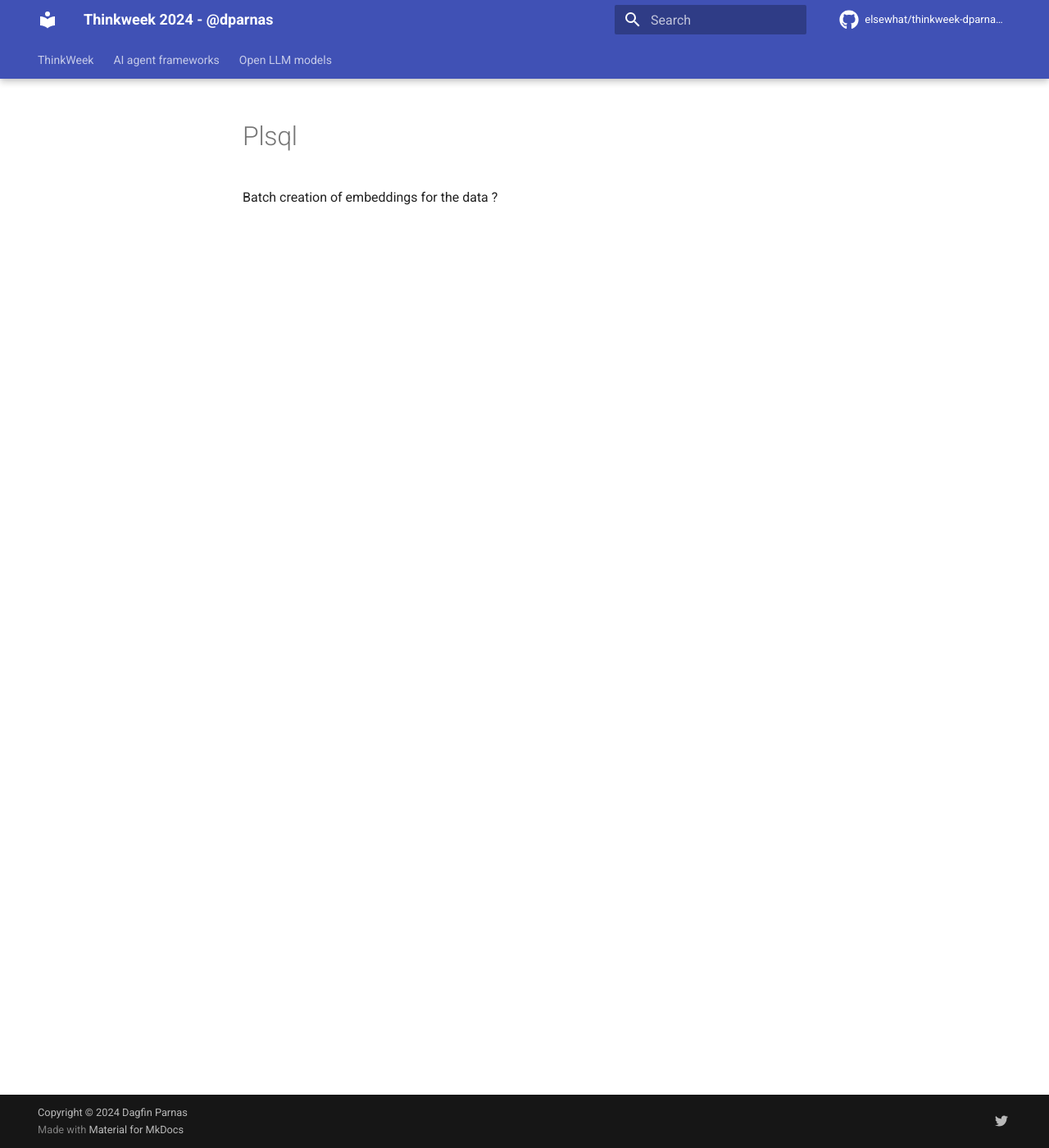
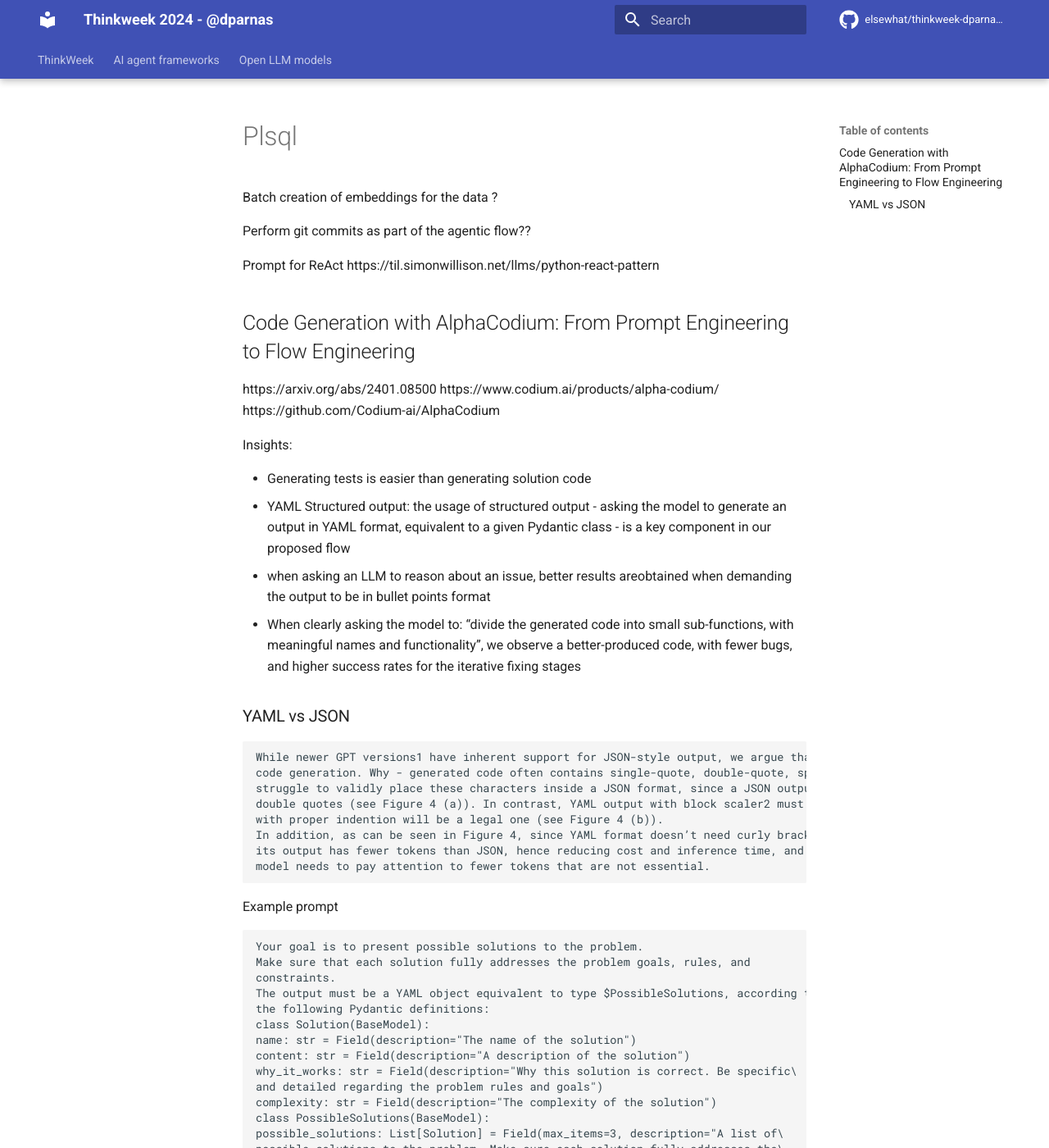
Before and after one commit to elsewhat/thinkweek-dparnas-2024, an MkDocs documentation site: the page built from docs/modernizing/plsql.md, in a window 1280 px wide and 1400 px high. Shown: the whole window at 82% size. Built offline with MkDocs 1.6.1 and Material for MkDocs 9.7.7, drawn with Linux system fonts in a browser that asks for light colours; comment, search, counter and statistics services are not loaded; some of the changed text lies outside the part shown.

Commit message:
Thnkweek

````diff
--- a/docs/modernizing/plsql.md
+++ b/docs/modernizing/plsql.md
@@ -5,3 +5,51 @@
 https://github.com/Oralytics/Oracle-R-Enterprise-Sample-Code
 
 Batch creation of embeddings for the data ?
+
+Perform git commits as part of the agentic flow??
+
+Prompt for ReAct
+https://til.simonwillison.net/llms/python-react-pattern
+
+## Code Generation with AlphaCodium: From Prompt Engineering to Flow Engineering
+https://arxiv.org/abs/2401.08500
+https://www.codium.ai/products/alpha-codium/
+https://github.com/Codium-ai/AlphaCodium
+
+Insights:
+
+- Generating  tests is easier than generating solution code
+- YAML Structured output: the usage of structured output - asking the model to generate an output in YAML format, equivalent to a given Pydantic class - is a key component in our proposed flow
+- when asking an LLM to reason about an issue, better results areobtained when demanding the output to be in bullet points format
+- When clearly asking the model to: “divide the generated code into small sub-functions, with meaningful names and functionality”, we observe a better-produced code, with fewer bugs, and higher success rates for the iterative fixing stages
+
+### YAML vs JSON
+```
+While newer GPT versions1 have inherent support for JSON-style output, we argue that YAML output is far better for
+code generation. Why - generated code often contains single-quote, double-quote, special characters, and so on. LLMs will
+struggle to validly place these characters inside a JSON format, since a JSON output needs to be surrounded with initial
+double quotes (see Figure 4 (a)). In contrast, YAML output with block scaler2 must only obey indention. Any text or code
+with proper indention will be a legal one (see Figure 4 (b)).
+In addition, as can be seen in Figure 4, since YAML format doesn’t need curly brackets, quotations or escape characters,
+its output has fewer tokens than JSON, hence reducing cost and inference time, and resulting in increased quality as the
+model needs to pay attention to fewer tokens that are not essential.
+```
+
+Example prompt
+```
+Your goal is to present possible solutions to the problem.
+Make sure that each solution fully addresses the problem goals, rules, and
+constraints.
+The output must be a YAML object equivalent to type $PossibleSolutions, according to
+the following Pydantic definitions:
+class Solution(BaseModel):
+name: str = Field(description="The name of the solution")
+content: str = Field(description="A description of the solution")
+why_it_works: str = Field(description="Why this solution is correct. Be specific\
+and detailed regarding the problem rules and goals")
+complexity: str = Field(description="The complexity of the solution")
+class PossibleSolutions(BaseModel):
+possible_solutions: List[Solution] = Field(max_items=3, description="A list of\
+possible solutions to the problem. Make sure each solution fully addresses the\
+problem rules and goals, and has a reasonable runtime - less than three sec
+```
````
Also changed, not shown: docs/day3.md (+8 -5 lines), docs/img/cyclicgraphs.png (added), docs/img/hike2.png (added).
